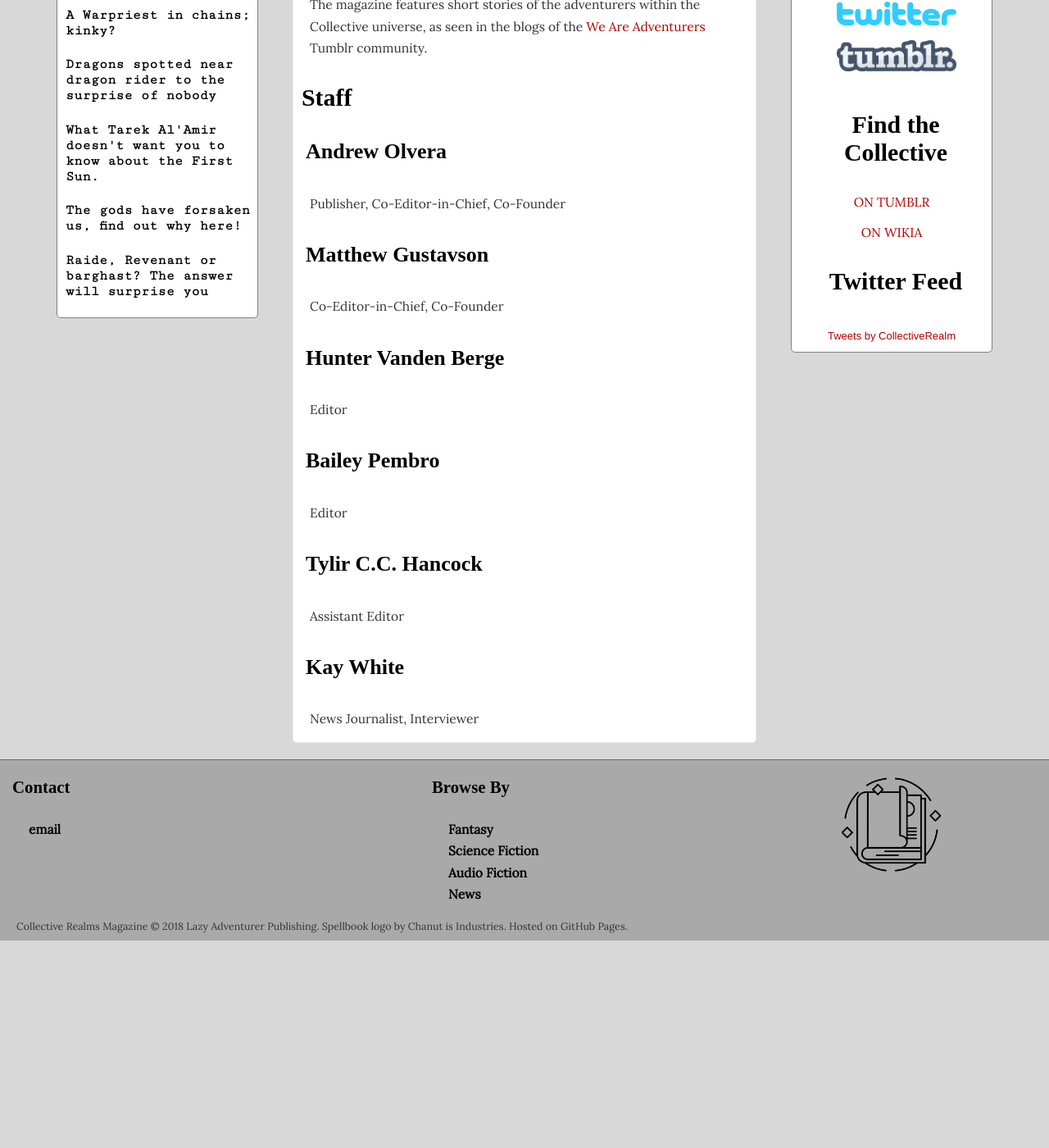
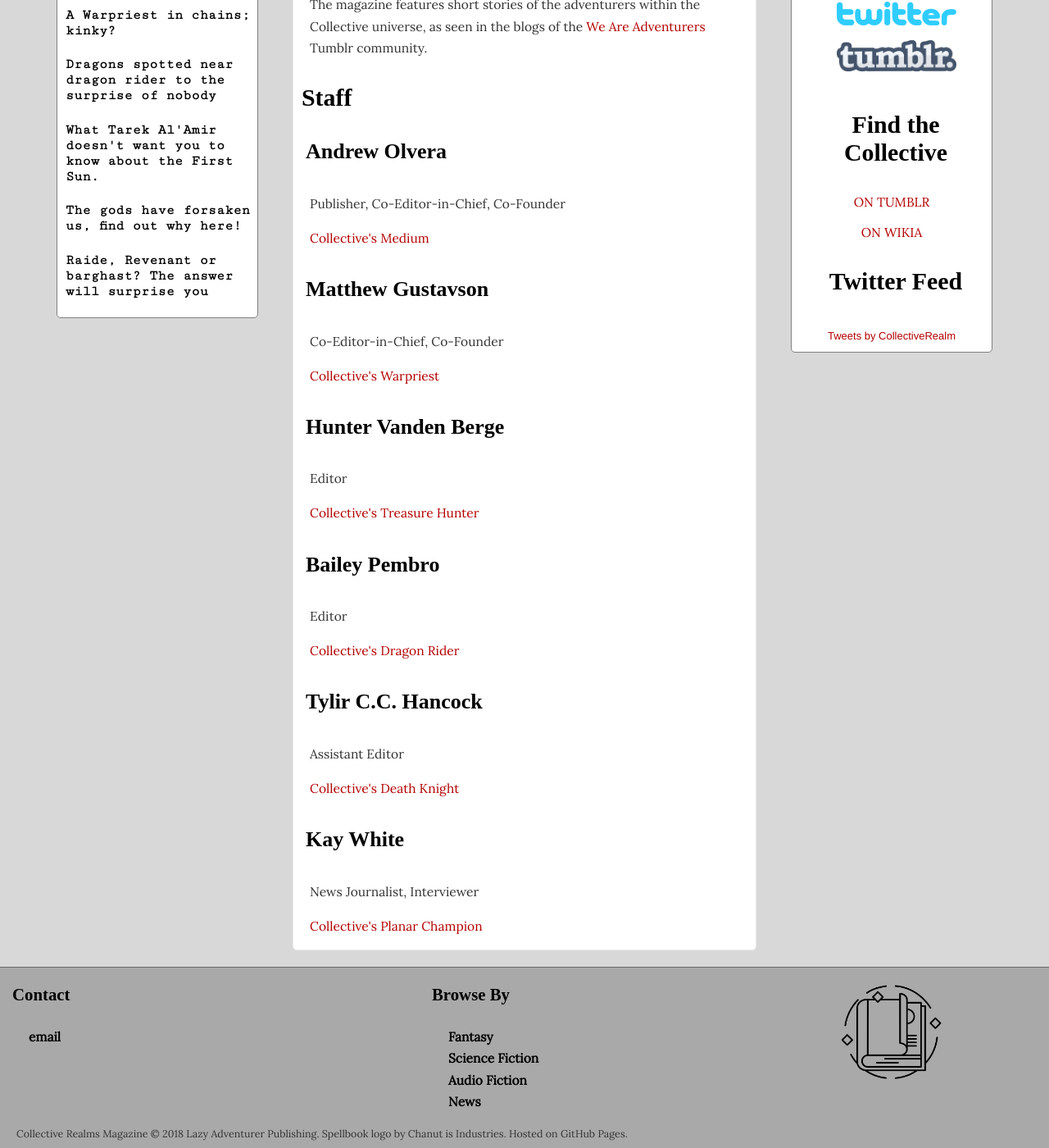
Before and after one commit to collectiverealms/collectiverealms, a Jekyll site: the page built from about.html, in a window 1280 px wide and 1400 px high, scrolled down 381 px. Shown: the whole window at 82% size. Built offline with Jekyll 4.4.1, drawn with Linux system fonts in a browser that asks for light colours; some web fonts are replaced; comment, search, counter and statistics services are not loaded; before the commit the page ends 1528 px from its top, so only the background shows below that.

Commit message:
Update about.html

```diff
--- a/about.html
+++ b/about.html
@@ -9,15 +9,21 @@ title: About
   <h3>Staff</h3>
       <h4>Andrew Olvera</h4>
         <p>Publisher, Co-Editor-in-Chief, Co-Founder</p>
+        <p><a href="http://we-are-medium.tumblr.com/">Collective's Medium</a></p>
       <h4>Matthew Gustavson</h4>
         <p>Co-Editor-in-Chief, Co-Founder</p>
+        <p><a href="https://wearewarpriest.tumblr.com/">Collective's Warpriest</a></p>
       <h4>Hunter Vanden Berge</h4>
         <p>Editor</p>
+        <p><a href="https://wearetreasurehunter.tumblr.com/">Collective's Treasure Hunter</a></p>
       <h4>Bailey Pembro</h4>
         <p>Editor</p>
+        <p><a href="https://wearedragonrider.tumblr.com/">Collective's Dragon Rider</a></p>
       <h4>Tylir C.C. Hancock</h4>
         <p>Assistant Editor</p>
+        <p><a href="https://we-are-death-knight.tumblr.com//">Collective's Death Knight</a></p>
       <h4>Kay White</h4>
         <p>News Journalist, Interviewer</p>
+        <p><a href="https://weareplanarchampion.tumblr.com/">Collective's Planar Champion</a></p>
 
 </div>
```
